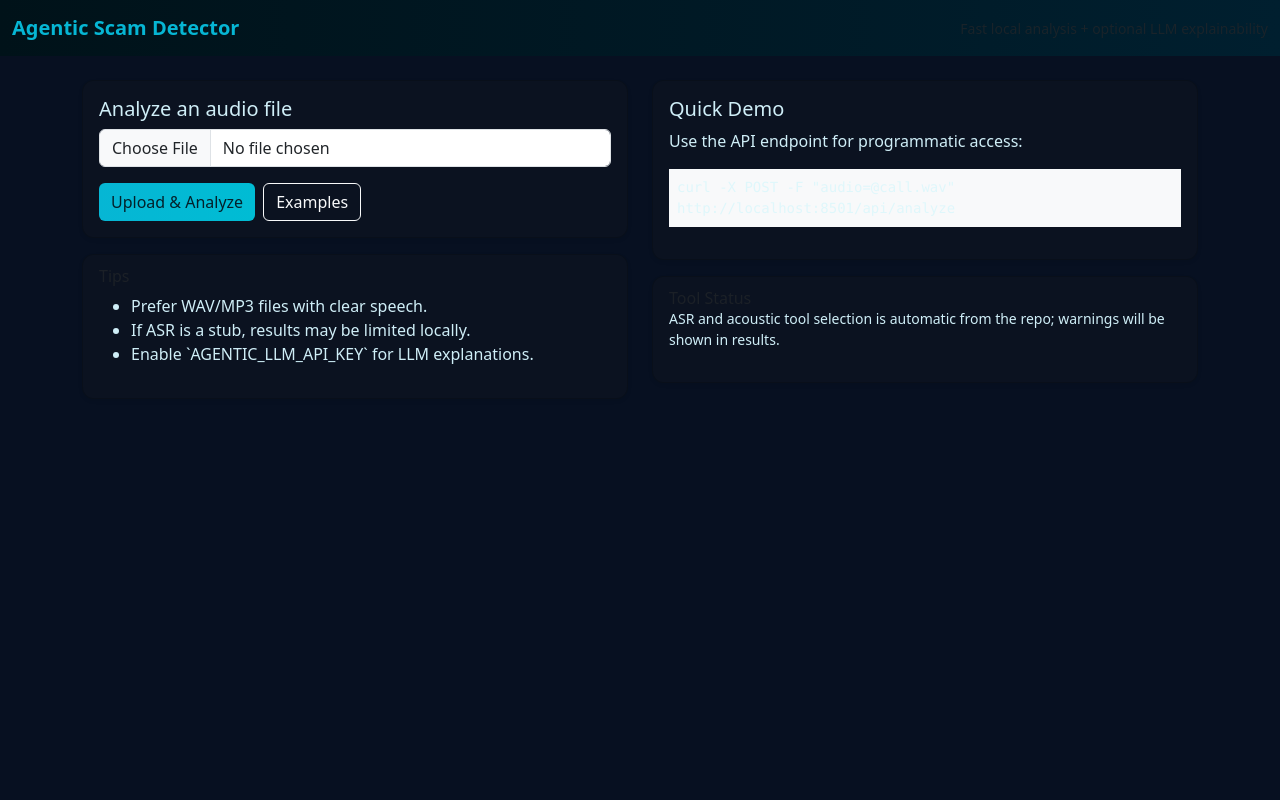
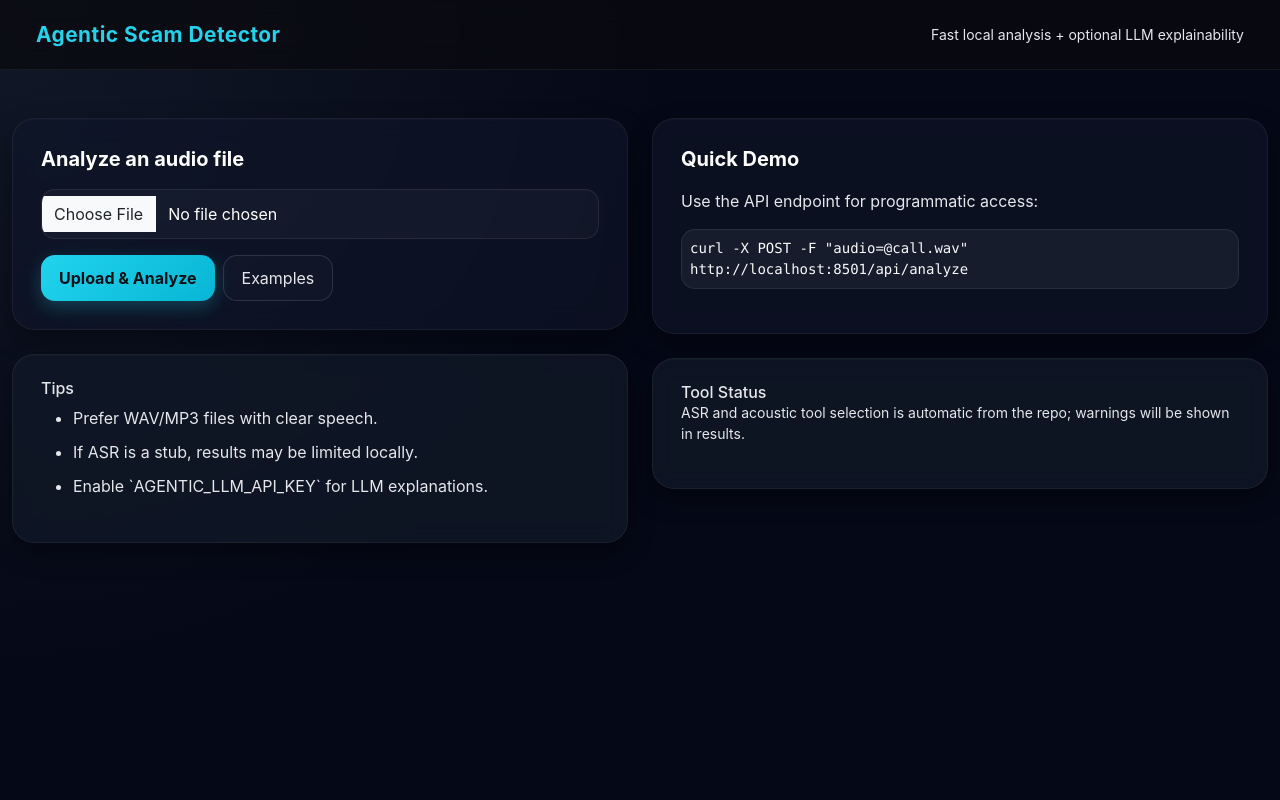
Before and after one commit to vini-ai2/agentic-speech-based-scam-detection, a Flask app: page / in a window 1280 px wide. Run offline with Flask 2, Linux system fonts and the light colour scheme.

Commit message:
Improved frontend

```diff
--- a/ui/static/style.css
+++ b/ui/static/style.css
@@ -1,13 +1,296 @@
-body { background: #071021; color: #cfeef7; }
-.card { border-radius: 12px; background: #0b1220; color: #cfeef7; }
-.navbar { background: linear-gradient(90deg,#001219,#001f2f); }
-.navbar-brand { font-weight: 700; color: #06b6d4 !important; }
-.btn-cyan { background: linear-gradient(90deg,#06b6d4,#00bcd4); color: #04202a; border: none; }
-.btn-cyan:hover { opacity: 0.95; }
-.progress { background: #02101a; }
-pre { white-space: pre-wrap; word-break: break-word; color: #dff7fb; background: #04121a; }
-.card .card-body a { color: #8ff0f7; }
-.badge { color: #071021; font-weight:600; }
+/* =========================
+   GLOBAL
+========================= */
 
-/* Make modal match dark theme */
-.modal-content { background: #071021; border: 1px solid rgba(255,255,255,0.04); }
+body {
+    background:
+        radial-gradient(circle at top left, #111827 0%, #050816 45%),
+        #050816;
+
+    color: #f3f4f6;
+    font-family: 'Inter', sans-serif;
+    min-height: 100vh;
+}
+
+/* smooth animations */
+
+* {
+    transition: all 0.25s ease;
+}
+
+/* =========================
+   NAVBAR
+========================= */
+
+.navbar {
+    background: rgba(10, 10, 15, 0.75) !important;
+    backdrop-filter: blur(12px);
+    border-bottom: 1px solid rgba(255,255,255,0.06);
+    padding: 14px 24px;
+}
+
+.navbar-brand {
+    font-weight: 700;
+    font-size: 1.3rem;
+    letter-spacing: 0.5px;
+    color: #22d3ee !important;
+}
+
+.navbar-text {
+    color: #9ca3af !important;
+}
+
+/* =========================
+   MAIN CONTAINER
+========================= */
+
+.main-container {
+    max-width: 1300px;
+}
+
+/* =========================
+   CARDS
+========================= */
+
+.card {
+    background: rgba(17, 24, 39, 0.75);
+    border: 1px solid rgba(255,255,255,0.06);
+    border-radius: 22px;
+    overflow: hidden;
+
+    box-shadow:
+        0 10px 25px rgba(0,0,0,0.35),
+        inset 0 1px 0 rgba(255,255,255,0.02);
+
+    backdrop-filter: blur(12px);
+}
+
+.glass-card {
+    background: rgba(15, 23, 42, 0.6);
+}
+
+/* hover effect */
+
+.hover-card:hover {
+    transform: translateY(-6px) scale(1.01);
+
+    box-shadow:
+        0 20px 40px rgba(0,0,0,0.5),
+        0 0 18px rgba(34,211,238,0.08);
+}
+
+/* =========================
+   CARD CONTENT
+========================= */
+
+.card-body {
+    padding: 28px;
+}
+
+.section-title {
+    font-size: 1.25rem;
+    font-weight: 700;
+    margin-bottom: 18px;
+    color: #ffffff;
+}
+
+/* =========================
+   BUTTONS
+========================= */
+
+.btn-cyan {
+    background: linear-gradient(
+        135deg,
+        #22d3ee,
+        #06b6d4
+    );
+
+    border: none;
+    color: #041018;
+    font-weight: 700;
+    padding: 10px 18px;
+    border-radius: 14px;
+
+    box-shadow:
+        0 6px 18px rgba(34,211,238,0.25);
+}
+
+.btn-cyan:hover {
+    transform: translateY(-2px);
+    box-shadow:
+        0 12px 24px rgba(34,211,238,0.35);
+}
+
+.btn-outline-custom {
+    border: 1px solid rgba(255,255,255,0.12);
+    color: #e5e7eb;
+    border-radius: 14px;
+    padding: 10px 18px;
+    background: rgba(255,255,255,0.02);
+}
+
+.btn-outline-custom:hover {
+    background: rgba(255,255,255,0.08);
+    border-color: #22d3ee;
+    color: #22d3ee;
+}
+
+/* =========================
+   INPUTS
+========================= */
+
+.form-control {
+    background: rgba(255,255,255,0.03);
+    border: 1px solid rgba(255,255,255,0.08);
+    color: white;
+    border-radius: 14px;
+    padding: 12px;
+}
+
+.form-control:focus {
+    background: rgba(255,255,255,0.05);
+    color: white;
+
+    border-color: #22d3ee;
+
+    box-shadow:
+        0 0 0 4px rgba(34,211,238,0.15);
+}
+
+/* =========================
+   PROGRESS BAR
+========================= */
+
+.progress {
+    height: 20px;
+    border-radius: 999px;
+    overflow: hidden;
+    background: rgba(255,255,255,0.06);
+}
+
+.progress-bar {
+    font-weight: 600;
+    background: linear-gradient(
+        90deg,
+        #22d3ee,
+        #0ea5e9
+    );
+}
+
+/* =========================
+   BADGES
+========================= */
+
+.badge {
+    padding: 8px 14px;
+    border-radius: 999px;
+    font-size: 0.85rem;
+    font-weight: 700;
+}
+
+/* =========================
+   AUDIO PLAYER
+========================= */
+
+audio {
+    border-radius: 14px;
+    width: 100%;
+    filter: invert(1) hue-rotate(180deg);
+}
+
+/* =========================
+   PRE BLOCKS
+========================= */
+
+pre {
+    background: rgba(0,0,0,0.35);
+    border: 1px solid rgba(255,255,255,0.06);
+
+    padding: 18px;
+    border-radius: 16px;
+
+    color: #e5e7eb;
+
+    overflow-x: auto;
+    white-space: pre-wrap;
+}
+
+/* =========================
+   LISTS
+========================= */
+
+ul li {
+    margin-bottom: 10px;
+    color: #d1d5db;
+}
+
+/* =========================
+   MODAL
+========================= */
+
+.modal-content {
+    background: #0b1120;
+    border-radius: 24px;
+
+    border: 1px solid rgba(255,255,255,0.06);
+
+    box-shadow:
+        0 20px 50px rgba(0,0,0,0.6);
+}
+
+.modal-header,
+.modal-footer {
+    border-color: rgba(255,255,255,0.06);
+}
+
+/* =========================
+   SCROLLBAR
+========================= */
+
+::-webkit-scrollbar {
+    width: 10px;
+}
+
+::-webkit-scrollbar-track {
+    background: #0b1120;
+}
+
+::-webkit-scrollbar-thumb {
+    background: #1f2937;
+    border-radius: 999px;
+}
+
+::-webkit-scrollbar-thumb:hover {
+    background: #22d3ee;
+}
+
+/* =========================
+   FORCE TEXT VISIBILITY
+========================= */
+
+.text-muted,
+.small,
+.card-text,
+.card-subtitle,
+p,
+li,
+pre,
+h6 {
+    color: #e5e7eb !important;
+}
+
+/* Bootstrap light backgrounds override */
+
+.bg-light {
+    background: rgba(255,255,255,0.05) !important;
+    color: #f9fafb !important;
+    border: 1px solid rgba(255,255,255,0.08);
+    border-radius: 14px;
+}
+
+/* pre/code blocks */
+
+pre {
+    background: rgba(255,255,255,0.04) !important;
+    color: #f9fafb !important;
+}
--- a/ui/templates/base.html
+++ b/ui/templates/base.html
@@ -17,8 +17,8 @@
       </div>
     </nav>
 
-    <div class="container">
-      {% block content %}{% endblock %}
+    <div class="container py-4 main-container">
+        {% block content %}{% endblock %}
     </div>
 
     <script src="https://cdn.jsdelivr.net/npm/bootstrap@5.3.2/dist/js/bootstrap.bundle.min.js"></script>
--- a/ui/templates/index.html
+++ b/ui/templates/index.html
@@ -3,22 +3,22 @@
 {% block content %}
 <div class="row">
   <div class="col-md-6">
-    <div class="card shadow-sm mb-3">
+    <div class="card hover-card glass-card mb-4">
       <div class="card-body">
-        <h5 class="card-title">Analyze an audio file</h5>
+        <h5 class="card-title section-title">Analyze an audio file</h5>
         <form method="post" enctype="multipart/form-data">
           <div class="mb-3">
             <input class="form-control" type="file" name="audio" accept="audio/*" required>
           </div>
           <div class="d-flex gap-2">
             <button class="btn btn-cyan" type="submit">Upload & Analyze</button>
-            <button type="button" class="btn btn-outline-light" data-bs-toggle="modal" data-bs-target="#examplesModal">Examples</button>
+            <button type="button" class="btn btn-outline-custom" data-bs-toggle="modal" data-bs-target="#examplesModal">Examples</button>
           </div>
         </form>
       </div>
     </div>
 
-    <div class="card shadow-sm">
+    <div class="card hover-card">
       <div class="card-body">
         <h6 class="card-subtitle mb-2 text-muted">Tips</h6>
         <ul>
@@ -48,7 +48,7 @@
             </ul>
           </div>
           <div class="modal-footer">
-            <button type="button" class="btn btn-outline-light" data-bs-dismiss="modal">Close</button>
+            <button type="button" class="btn btn-outline-custom" data-bs-dismiss="modal">Close</button>
           </div>
         </div>
       </div>
@@ -56,15 +56,15 @@
   </div>
 
   <div class="col-md-6">
-    <div class="card shadow-sm mb-3">
+    <div class="card hover-card glass-card mb-4">
       <div class="card-body">
-        <h5 class="card-title">Quick Demo</h5>
+        <h5 class="card-title section-title">Quick Demo</h5>
         <p class="card-text">Use the API endpoint for programmatic access:</p>
         <pre class="small bg-light p-2">curl -X POST -F "audio=@call.wav" http://localhost:8501/api/analyze</pre>
       </div>
     </div>
 
-    <div class="card shadow-sm">
+    <div class="card hover-card">
       <div class="card-body">
         <h6 class="card-subtitle text-muted">Tool Status</h6>
         <p class="small">ASR and acoustic tool selection is automatic from the repo; warnings will be shown in results.</p>
```
Also changed, not shown: ui/templates/result.html (+4 -4 lines).
